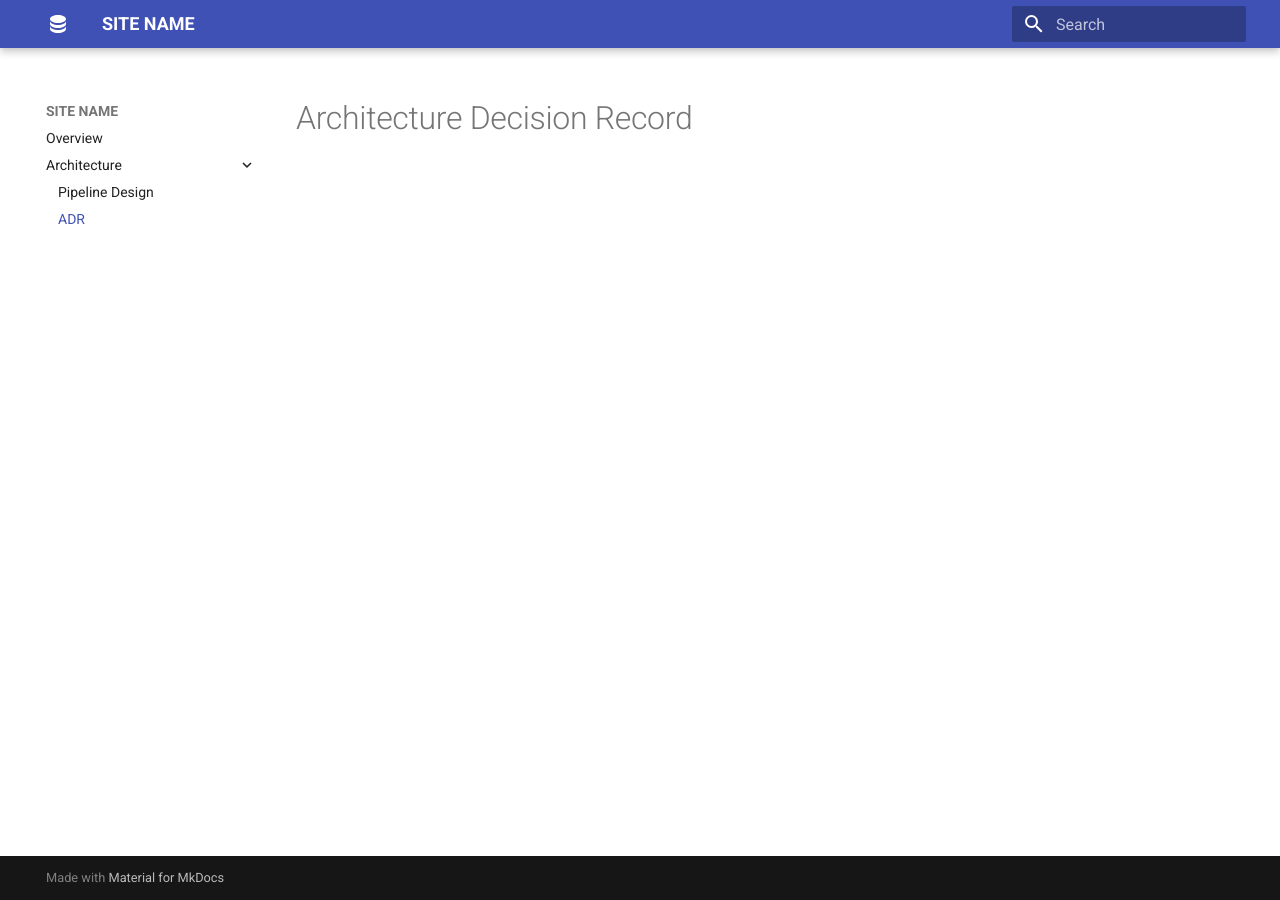
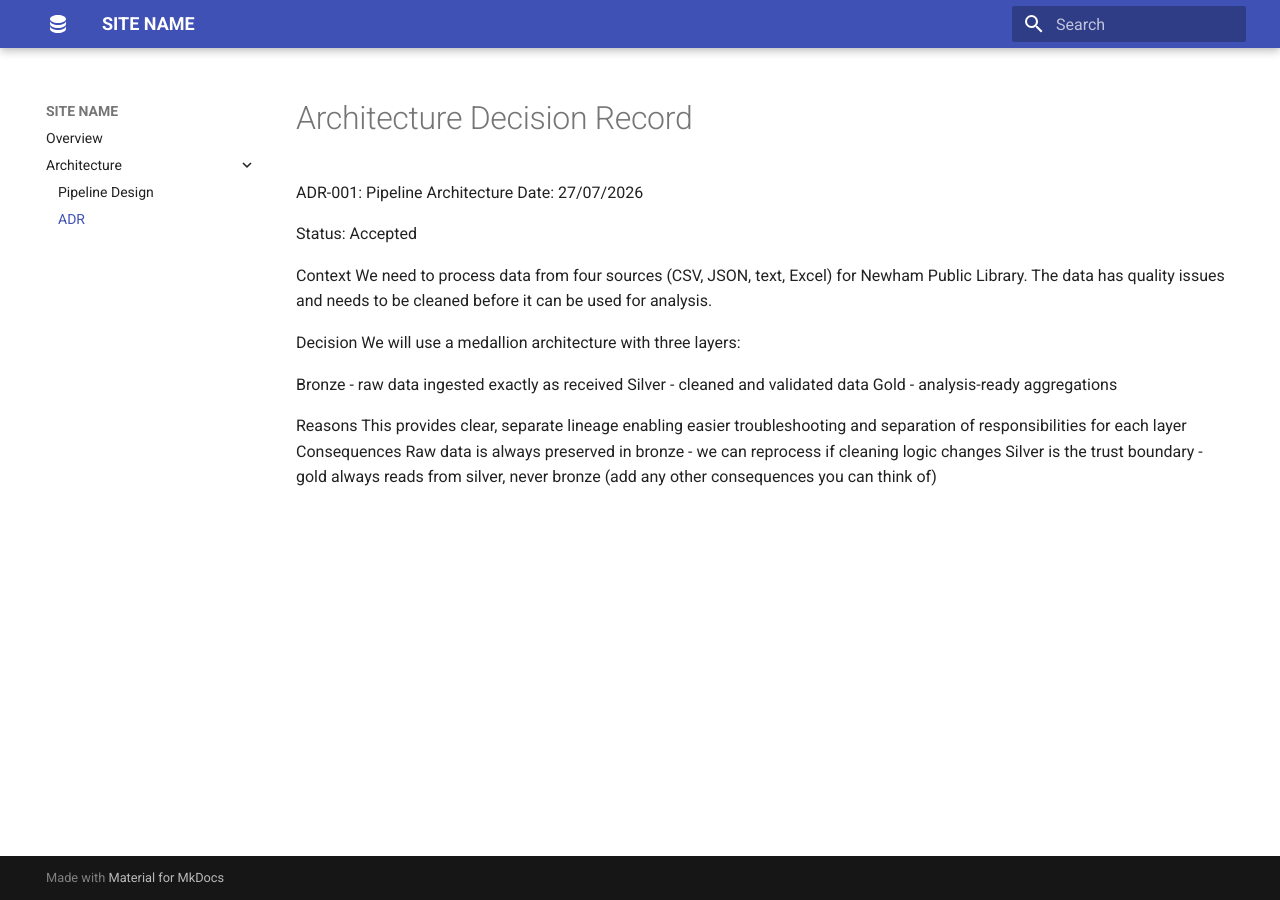
Before and after one commit to Pete1551/QADEM5, an MkDocs documentation site: the page built from docs/architecture/adr.md, in a window 1280 px wide. Built offline with MkDocs 1.6.1 and Material for MkDocs 9.7.7, drawn with Linux system fonts in a browser that asks for light colours.

Commit message:
Update adr.md

```diff
--- a/docs/architecture/adr.md
+++ b/docs/architecture/adr.md
@@ -1 +1,24 @@
 # Architecture Decision Record
+ADR-001: Pipeline Architecture
+Date: 27/07/2026
+
+Status: Accepted
+
+Context
+We need to process data from four sources (CSV, JSON, text, Excel) for Newham Public Library. The data has quality issues and needs to be cleaned before it can be used for analysis.
+
+Decision
+We will use a medallion architecture with three layers:
+
+Bronze - raw data ingested exactly as received
+Silver - cleaned and validated data
+Gold - analysis-ready aggregations
+
+
+
+Reasons
+This provides clear, separate lineage enabling easier troubleshooting and separation of responsibilities for each layer
+Consequences
+Raw data is always preserved in bronze - we can reprocess if cleaning logic changes
+Silver is the trust boundary - gold always reads from silver, never bronze
+(add any other consequences you can think of)
```
